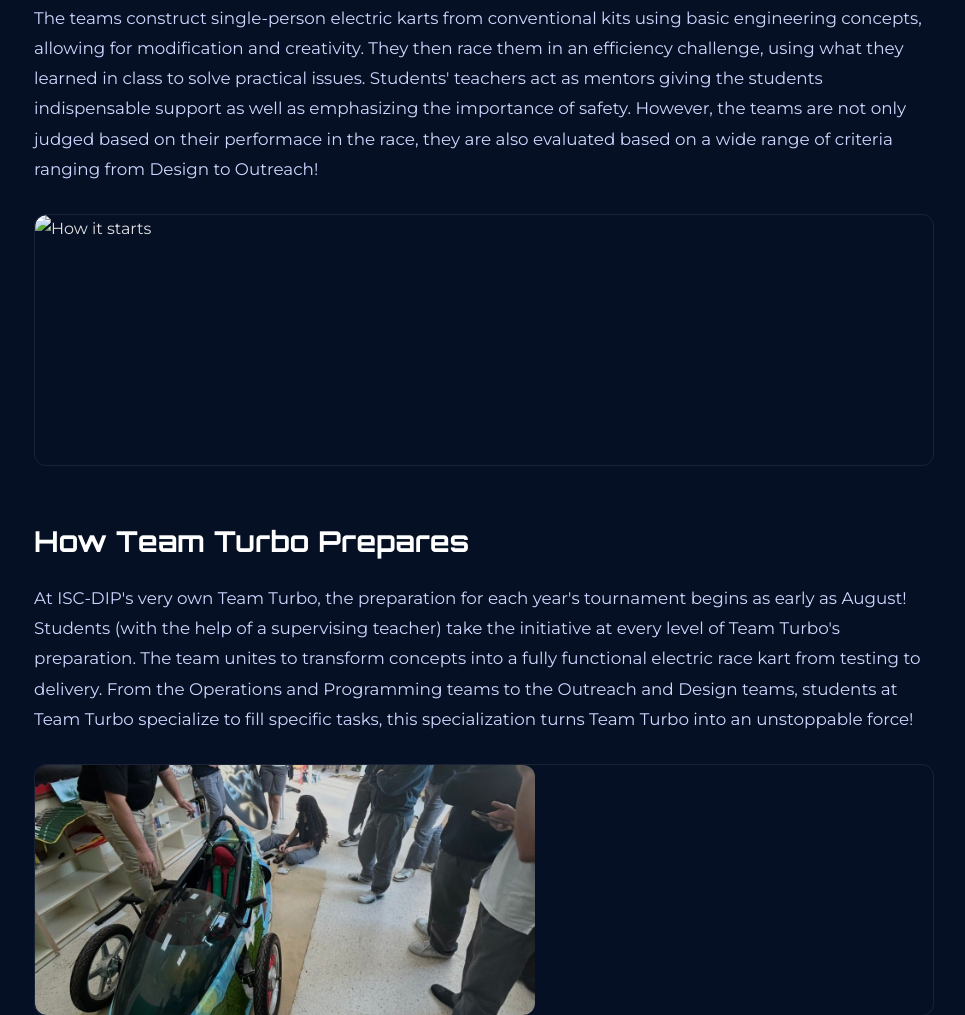
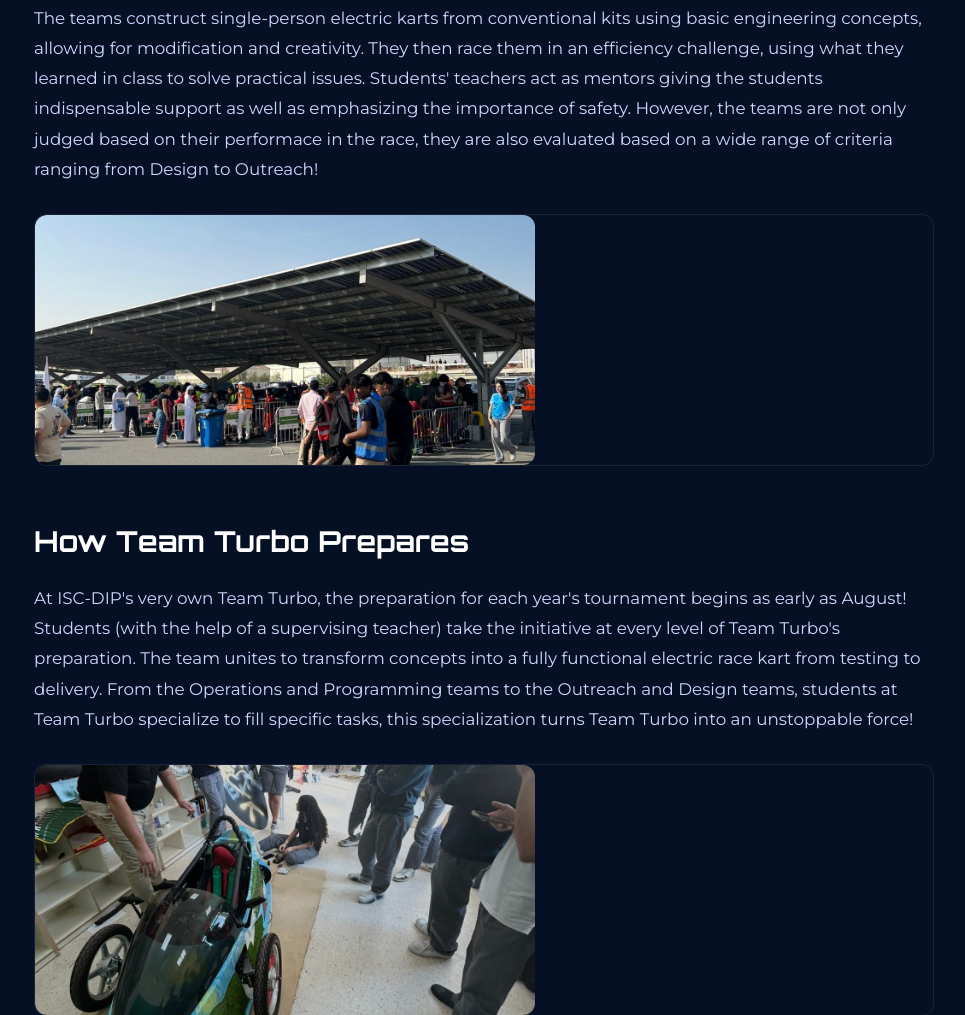
Before and after one commit to Achyte108/turbo-website, a plain HTML site: page evgparticle.html in a window 1280 px wide. Shown: the part 995-2010 px from the top of the page, without its empty margins (156-1121 px from the left). Drawn offline with Linux system fonts and the light colour scheme.

Commit message:
Update evgparticle.html

```diff
--- a/evgparticle.html
+++ b/evgparticle.html
@@ -187,7 +187,7 @@
             </p>
 
             <div class="article-image">
-    <img src="how it.jfif" alt="How it starts">
+    <img src="howit.jfif" alt="How it starts">
 </div>
 
 
```
